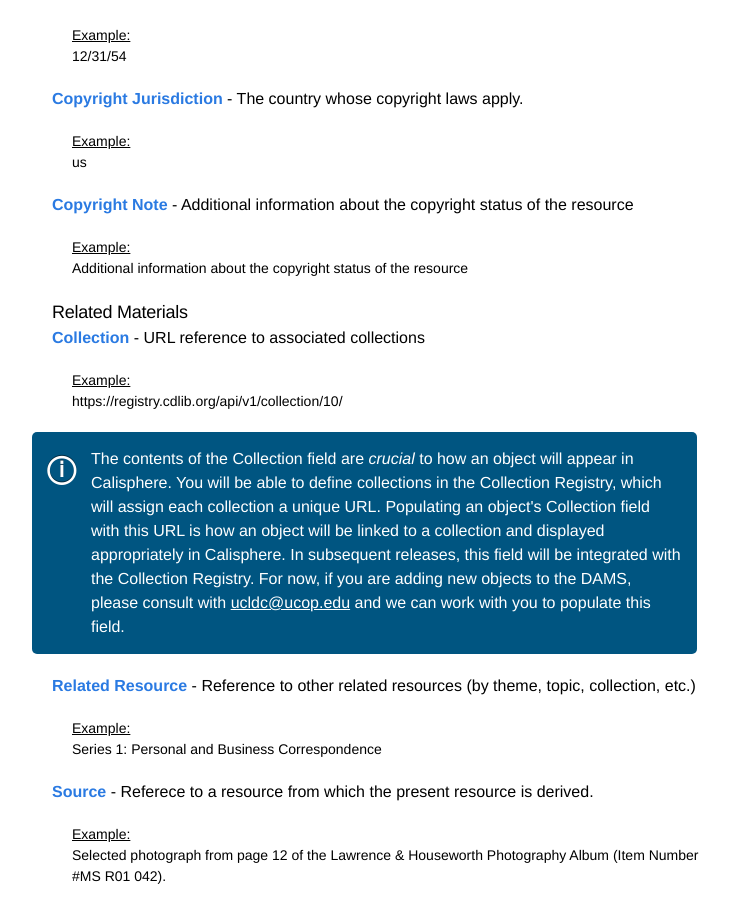
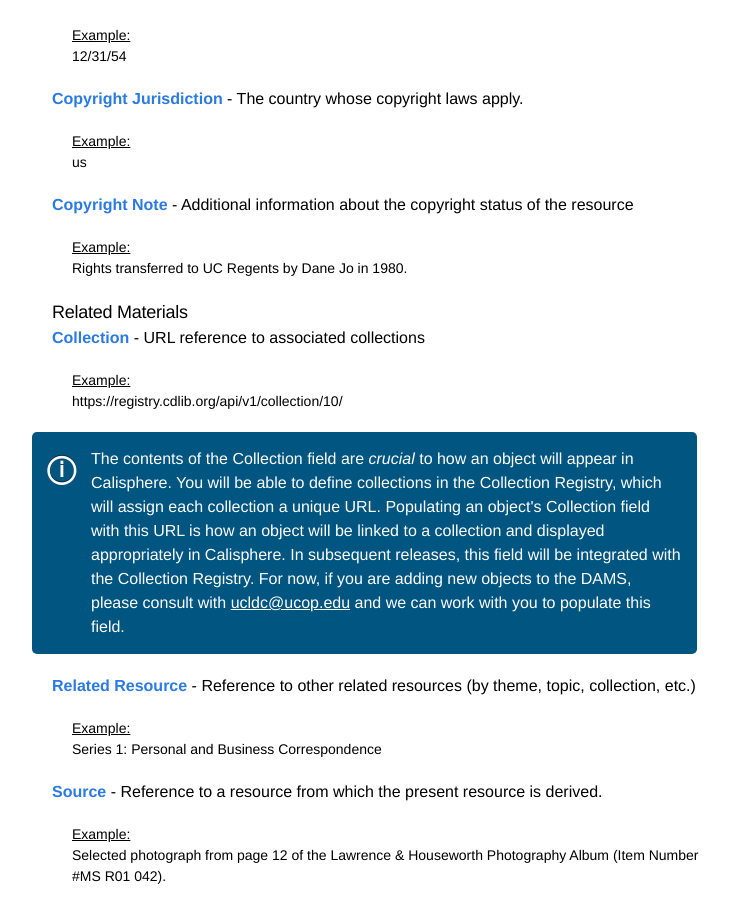
Before and after one commit to ucldc/ucldc-docs, a Jekyll site: the page built from docs/dams/metadata-model.md, in a window 1280 px wide and 900 px high, scrolled down 6087 px. Shown: the whole window, without its empty margins (138-868 px from the left). Built offline with Jekyll 4.4.1, drawn with Linux system fonts in a browser that asks for light colours; nearby versions of some CDN libraries.

Commit message:
Update metadata-model.md
Fixed typos

```diff
--- a/docs/dams/metadata-model.md
+++ b/docs/dams/metadata-model.md
@@ -316,7 +316,7 @@ The following data elements must be present in each metadata record for harvest
 
 <div class="example">
   <u>Example:</u>
-  <br/>Additional information about the copyright status of the resource
+  <br/>Rights transferred to UC Regents by Dane Jo in 1980.
 </div>
 
 
@@ -340,7 +340,7 @@ The following data elements must be present in each metadata record for harvest
   <br/>Series 1: Personal and Business Correspondence
 </div>
 
-<a class="label" id="Source">Source</a> - Referece to a resource from which the present resource is derived.
+<a class="label" id="Source">Source</a> - Reference to a resource from which the present resource is derived.
 
 <div class="example">
   <u>Example:</u>
```
